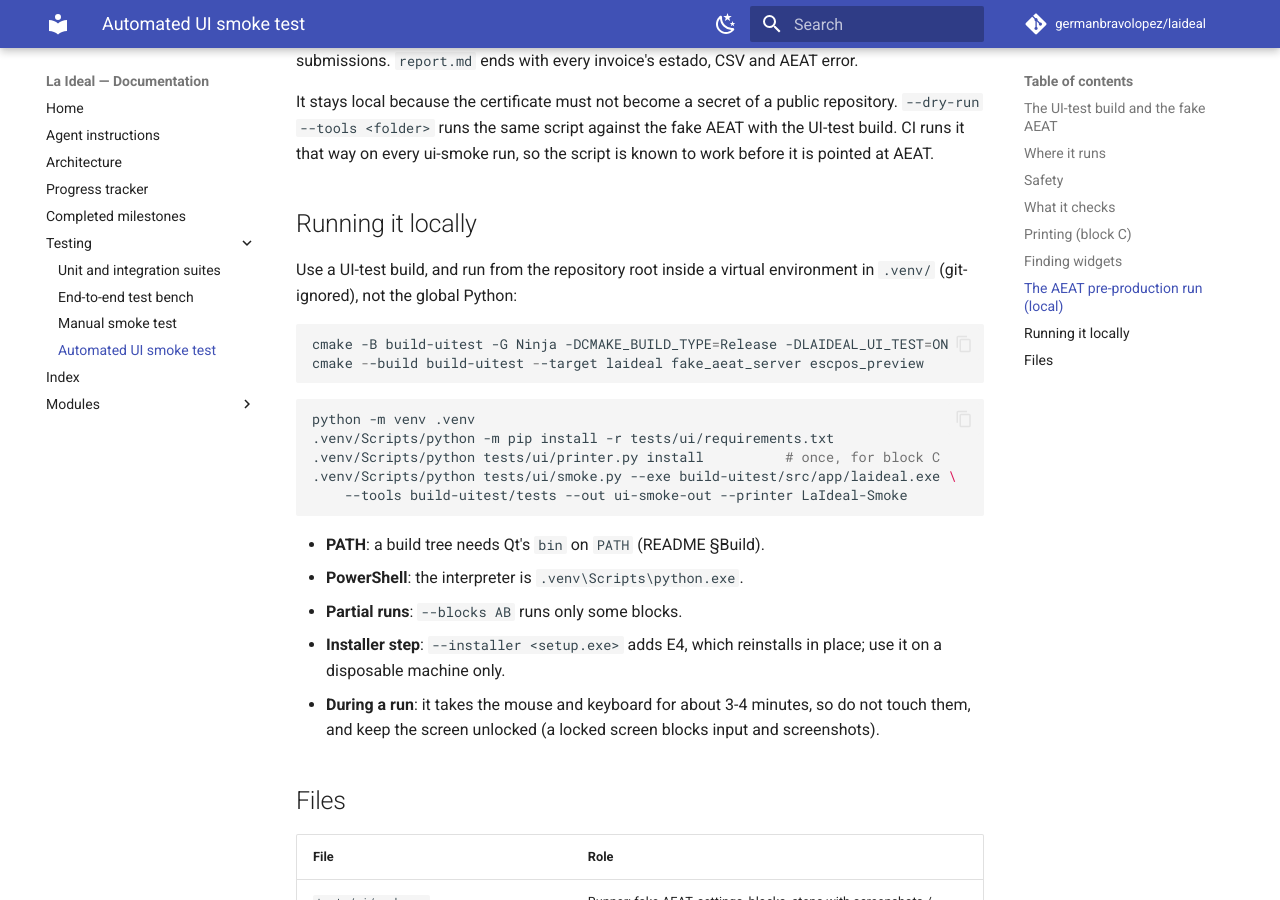
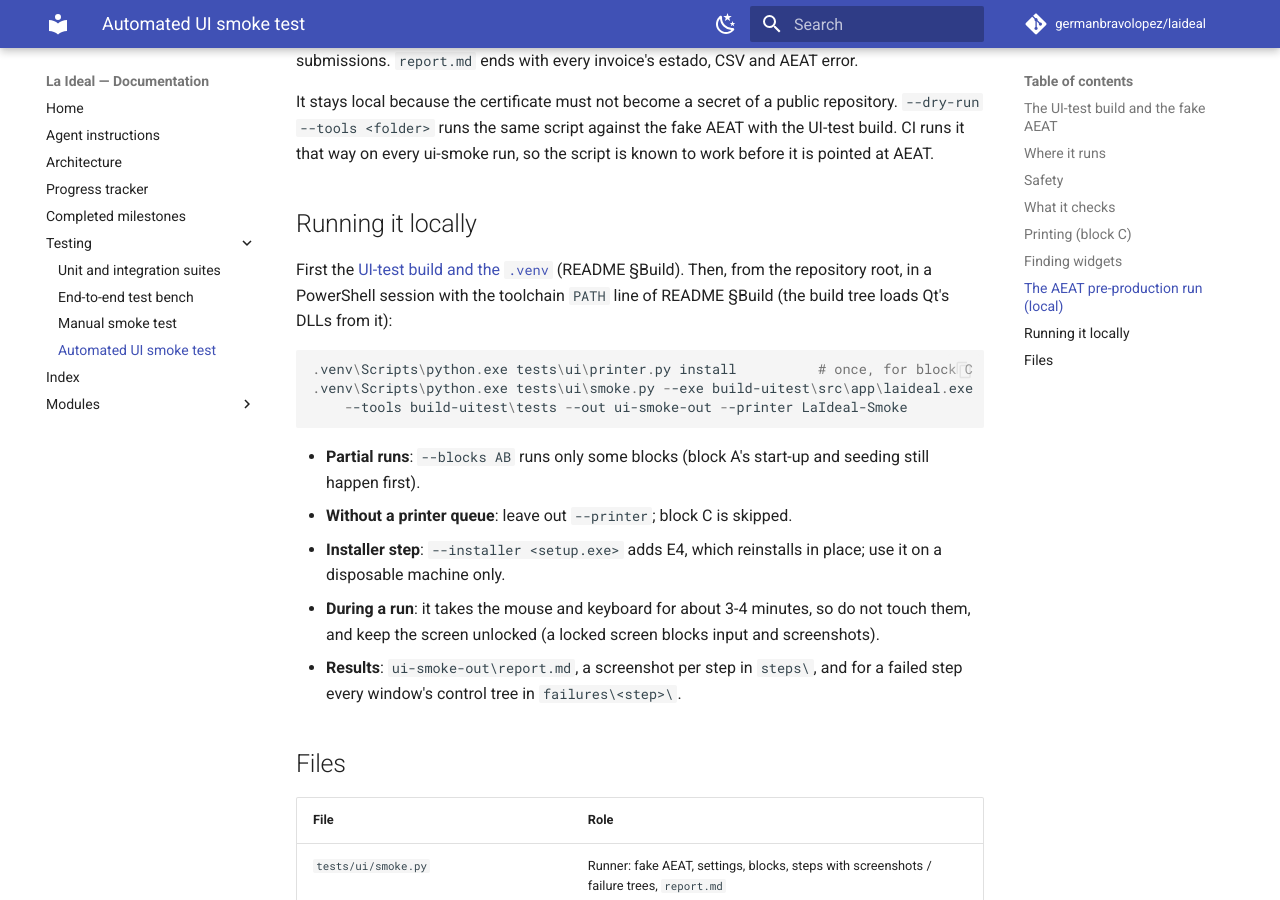
Before and after one commit to germanbravolopez/laideal, an MkDocs documentation site: the page built from docs/testing/ui_smoke.md, in a window 1280 px wide and 900 px high, scrolled down 5103 px. Built offline with MkDocs 1.6.1 and Material for MkDocs 9.7.7, drawn with Linux system fonts in a browser that asks for light colours; comment, search, counter and statistics services are not loaded.

Commit message:
README Build: table of the four build folders and a UI-test build subsection (configure, targets, .venv); Tests and ui_smoke.md point to it

````diff
--- a/docs/testing/ui_smoke.md
+++ b/docs/testing/ui_smoke.md
@@ -122,26 +122,19 @@
 
 ## Running it locally
 
-Use a UI-test build, and run from the repository root inside a virtual environment in `.venv/` (git-ignored), not the global Python:
+First the [UI-test build and the `.venv`](../../README.md#ui-test-build) (README §Build). Then, from the repository root, in a PowerShell session with the toolchain `PATH` line of README §Build (the build tree loads Qt's DLLs from it):
 
 ```powershell
-cmake -B build-uitest -G Ninja -DCMAKE_BUILD_TYPE=Release -DLAIDEAL_UI_TEST=ON
-cmake --build build-uitest --target laideal fake_aeat_server escpos_preview
+.venv\Scripts\python.exe tests\ui\printer.py install          # once, for block C
+.venv\Scripts\python.exe tests\ui\smoke.py --exe build-uitest\src\app\laideal.exe `
+    --tools build-uitest\tests --out ui-smoke-out --printer LaIdeal-Smoke
 ```
 
-```bash
-python -m venv .venv
-.venv/Scripts/python -m pip install -r tests/ui/requirements.txt
-.venv/Scripts/python tests/ui/printer.py install          # once, for block C
-.venv/Scripts/python tests/ui/smoke.py --exe build-uitest/src/app/laideal.exe \
-    --tools build-uitest/tests --out ui-smoke-out --printer LaIdeal-Smoke
-```
-
-- **PATH**: a build tree needs Qt's `bin` on `PATH` (README §Build).
-- **PowerShell**: the interpreter is `.venv\Scripts\python.exe`.
-- **Partial runs**: `--blocks AB` runs only some blocks.
+- **Partial runs**: `--blocks AB` runs only some blocks (block A's start-up and seeding still happen first).
+- **Without a printer queue**: leave out `--printer`; block C is skipped.
 - **Installer step**: `--installer <setup.exe>` adds E4, which reinstalls in place; use it on a disposable machine only.
 - **During a run**: it takes the mouse and keyboard for about 3-4 minutes, so do not touch them, and keep the screen unlocked (a locked screen blocks input and screenshots).
+- **Results**: `ui-smoke-out\report.md`, a screenshot per step in `steps\`, and for a failed step every window's control tree in `failures\<step>\`.
 
 ## Files
 
````
Also changed, not shown: README.md (+56 -27 lines), docs/completed_milestones.md (+1 -0 lines).
